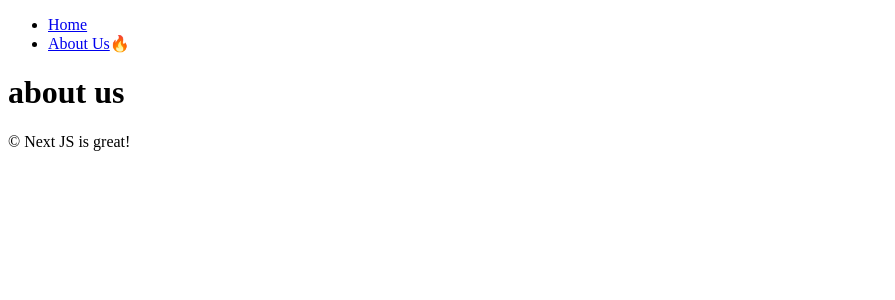
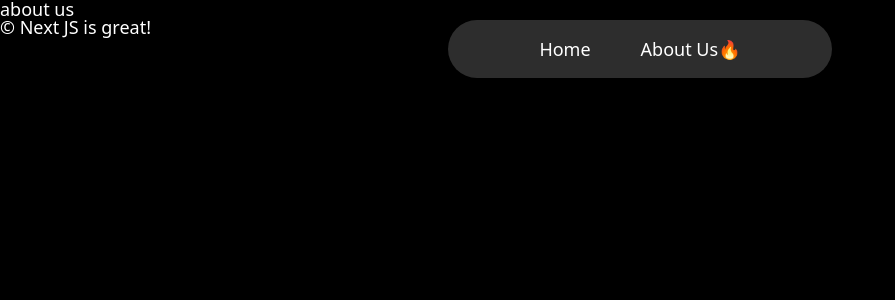
Before and after one commit to minxng/next-js-study, a Next.js app: page /about-us in a window 1280 px wide. Shown: the top 300 px of the page, without its empty margins (0-895 px from the left). Built offline with nearby package versions, Linux system fonts and the light colour scheme.

Commit message:
css 추가

```diff
--- a/app/layout.tsx
+++ b/app/layout.tsx
@@ -1,5 +1,6 @@
 import { Metadata } from "next";
 import Navigation from "../components/navigation";
+import "../styles/global.css";
 
 export const metadata: Metadata = {
   title: {
--- a/components/navigation.tsx
+++ b/components/navigation.tsx
@@ -2,12 +2,13 @@
 
 import Link from "next/link";
 import { usePathname } from "next/navigation";
+import styles from "../styles/navigation.module.css";
 
 export default function Navigation() {
   const path = usePathname();
   return (
-    <nav>
-      <ul>
+    <nav className={styles.nav}>
+      <ul className={styles.list}>
         <li>
           <Link href="/">Home</Link> {path === "/" && "🔥"}
         </li>
--- /dev/null
+++ b/styles/global.css
@@ -0,0 +1,141 @@
+html,
+body,
+div,
+span,
+applet,
+object,
+iframe,
+h1,
+h2,
+h3,
+h4,
+h5,
+h6,
+p,
+blockquote,
+pre,
+a,
+abbr,
+acronym,
+address,
+big,
+cite,
+code,
+del,
+dfn,
+em,
+img,
+ins,
+kbd,
+q,
+s,
+samp,
+small,
+strike,
+strong,
+sub,
+sup,
+tt,
+var,
+b,
+u,
+i,
+center,
+dl,
+dt,
+dd,
+ol,
+ul,
+li,
+fieldset,
+form,
+label,
+legend,
+table,
+caption,
+tbody,
+tfoot,
+thead,
+tr,
+th,
+td,
+article,
+aside,
+canvas,
+details,
+embed,
+figure,
+figcaption,
+footer,
+header,
+hgroup,
+menu,
+nav,
+output,
+ruby,
+section,
+summary,
+time,
+mark,
+audio,
+video {
+  margin: 0;
+  padding: 0;
+  border: 0;
+  font-size: 100%;
+  font: inherit;
+  vertical-align: baseline;
+}
+/* HTML5 display-role reset for older browsers */
+article,
+aside,
+details,
+figcaption,
+figure,
+footer,
+header,
+hgroup,
+menu,
+nav,
+section {
+  display: block;
+}
+body {
+  line-height: 1;
+}
+ol,
+ul {
+  list-style: none;
+}
+blockquote,
+q {
+  quotes: none;
+}
+blockquote:before,
+blockquote:after,
+q:before,
+q:after {
+  content: "";
+  content: none;
+}
+table {
+  border-collapse: collapse;
+  border-spacing: 0;
+}
+
+body {
+  font-family: system-ui, -apple-system, BlinkMacSystemFont, "Segoe UI", Roboto,
+    Oxygen, Ubuntu, Cantarell, "Open Sans", "Helvetica Neue", sans-serif;
+  background-color: black;
+  color: white;
+  font-size: 18px;
+}
+
+a {
+  color: inherit;
+  text-decoration: none;
+}
+
+a:hover {
+  text-decoration: underline;
+}
--- /dev/null
+++ b/styles/navigation.module.css
@@ -0,0 +1,28 @@
+.nav {
+  background-color: #2d2d2d;
+  position: fixed;
+  width: 30%;
+  margin: 0 auto;
+  top: 20px;
+  border-radius: 50px;
+  padding: 20px 0px;
+  left: 50%;
+  z-index: 10;
+  transform: translateX(-50%);
+}
+
+.nav ul {
+  display: flex;
+  justify-content: center;
+  gap: 50px;
+}
+
+.nav ul li {
+  list-style: none;
+  transform: none;
+  transition: all 0.1s ease-in-out;
+}
+
+.nav ul li:hover {
+  transform: scale(1.05);
+}
```
